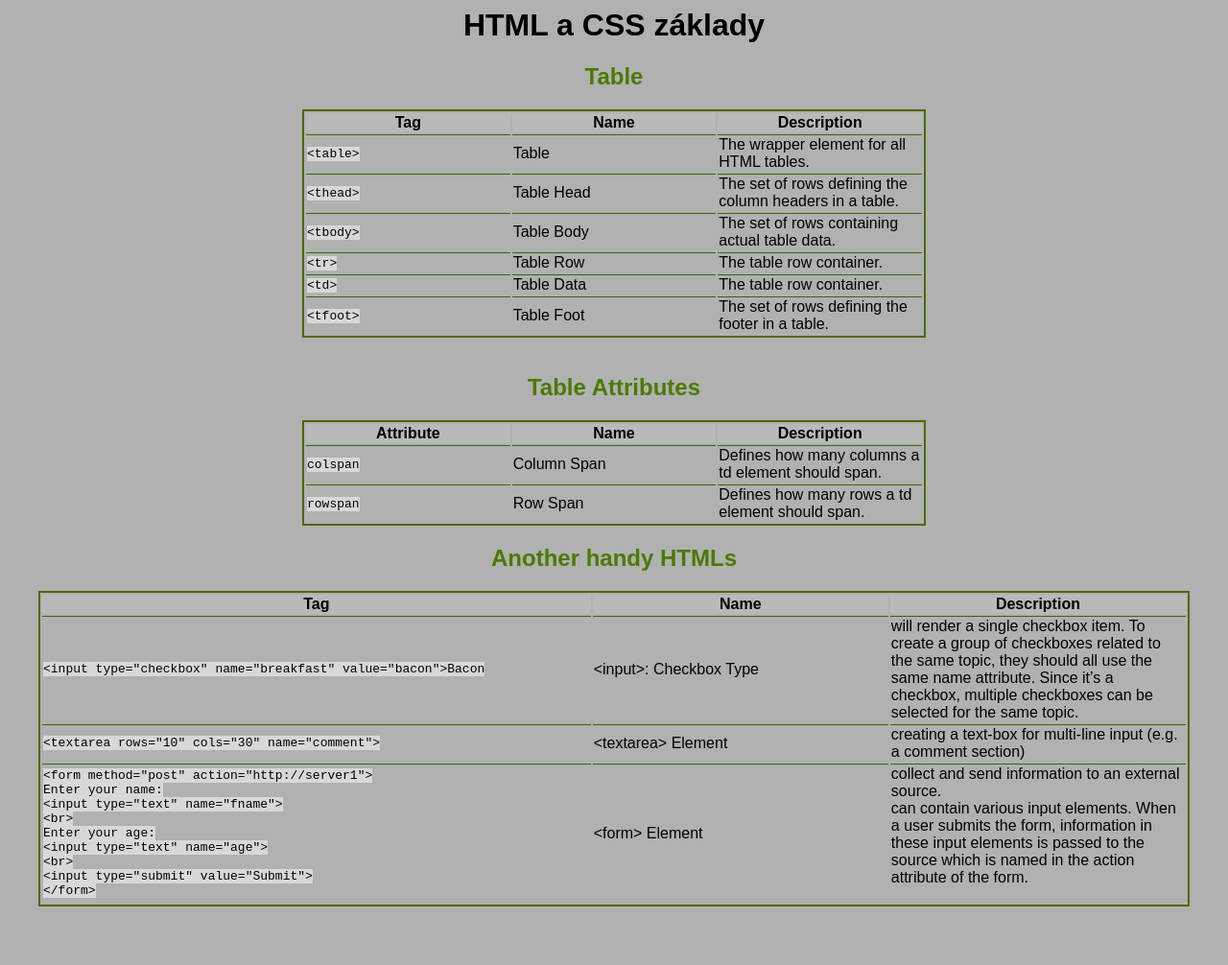
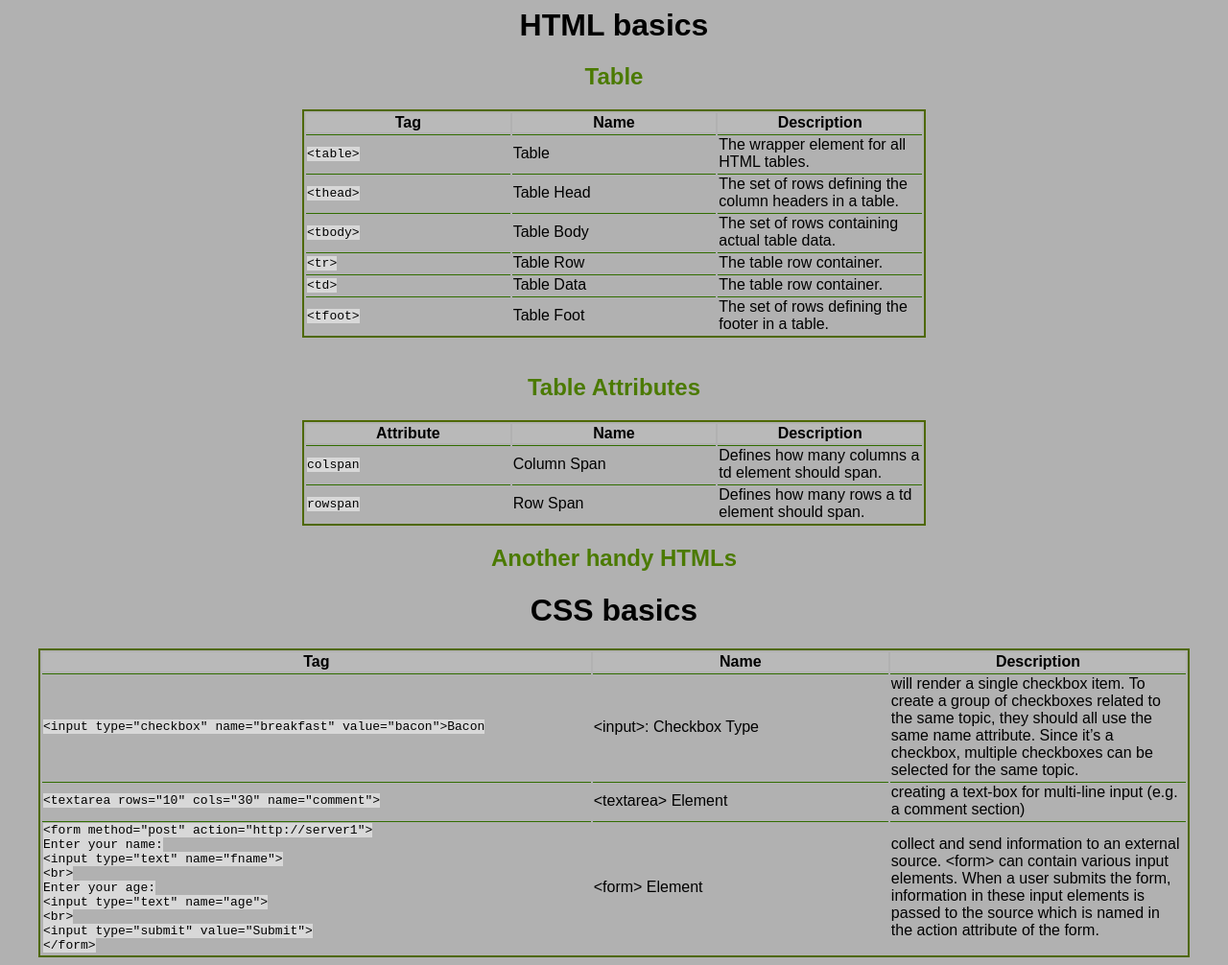
Before and after one commit to Spektrakilla/cheatsheet--codeacademy---css-html, a plain HTML site: page index.html in a window 1280 px wide. Shown: the whole page at 96% size. Before the commit the page ends 953 px from the top, so only its background shows below. Drawn offline with Linux system fonts and the light colour scheme.

Commit message:
Update index.html

```diff
--- a/index.html
+++ b/index.html
@@ -3,7 +3,7 @@
     <title>CodeAcademy project - CheatSheet</title>
   </head>
   <body>
-    <h1>HTML a CSS základy</h1>
+    <h1>HTML basics</h1>
     <h2>Table</h2>
     <table>
       <thead>
@@ -104,9 +104,8 @@
             &lt;/form></textarea&gt;</span></td>
           <td>&lt;form&gt; Element</td>
           <td>collect and send information to an external source.
-
-            <form> can contain various input elements. When a user submits the form, information in these input elements is passed to the source which is named in the action attribute of the form.</td>
+            &lt;form&gt; can contain various input elements. When a user submits the form, information in these input elements is passed to the source which is named in the action attribute of the form.</td>
         </tr>
-
+        <h1>CSS basics</h1>
       </tbody>
 </body></html>
```
